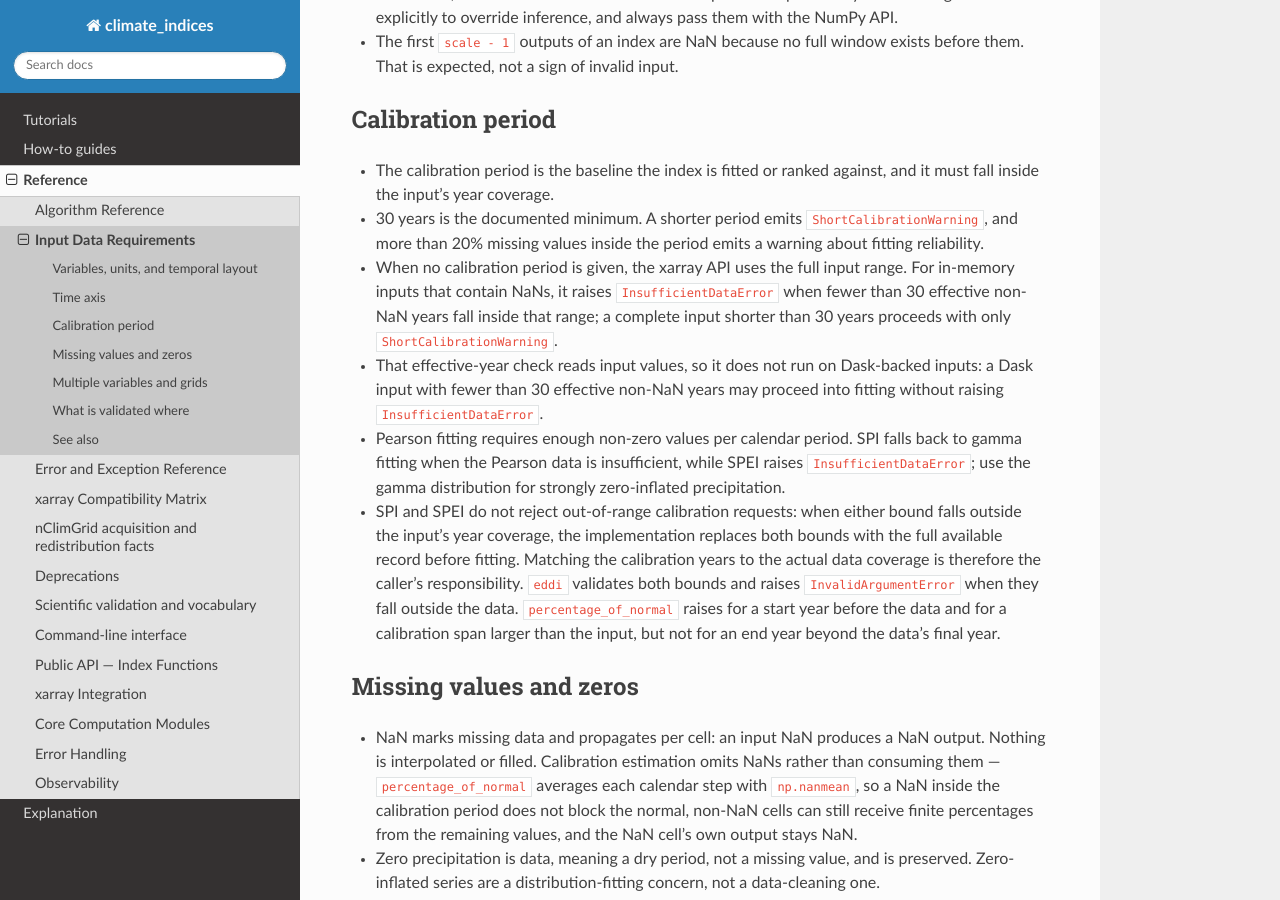
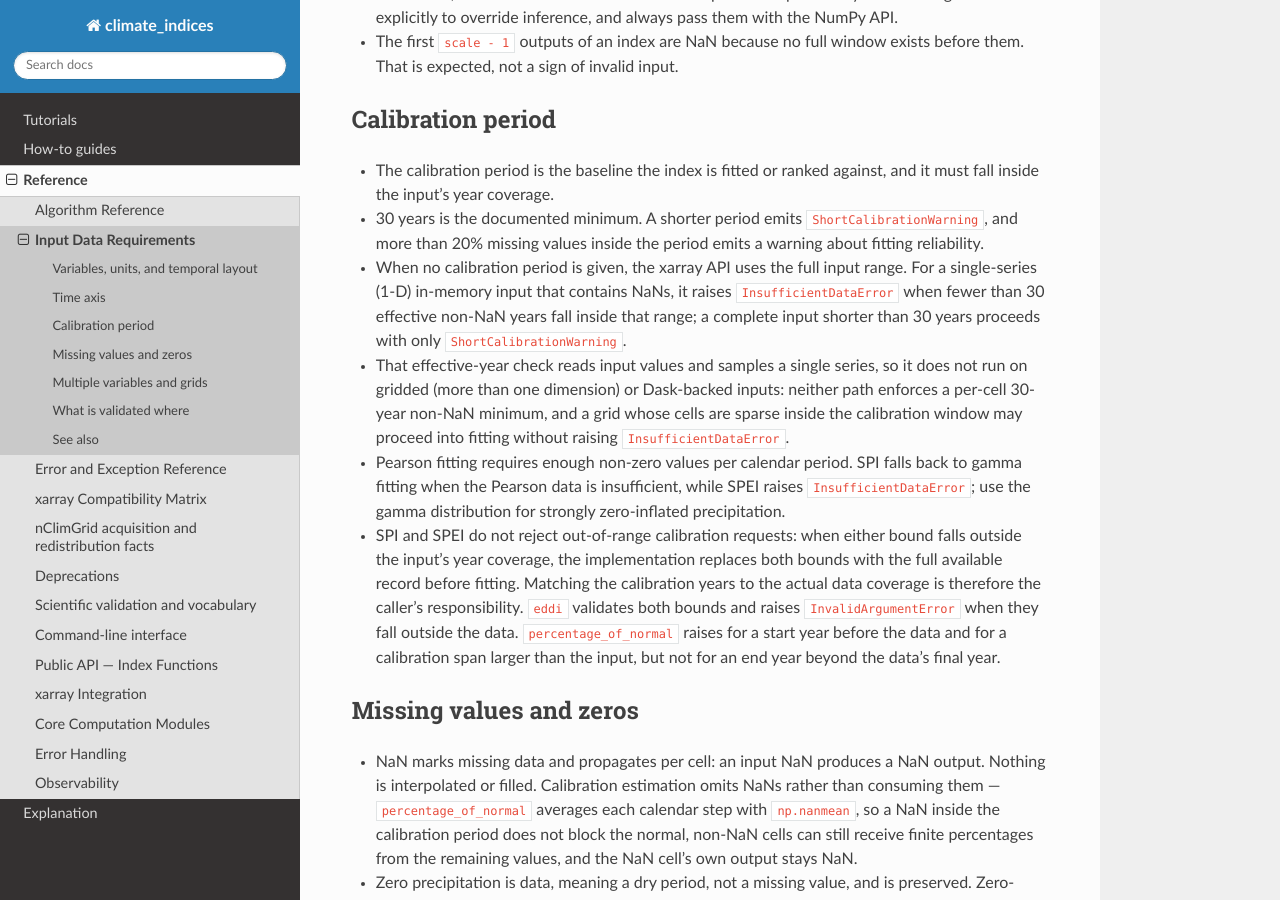
Before and after one commit to monocongo/climate_indices, a Sphinx documentation site: the page built from docs/data_requirements.md, in a window 1280 px wide and 900 px high, scrolled down 1147 px. Built offline with Sphinx 7.4.7 and the Read the Docs theme 3.1.0, drawn with Linux system fonts in a browser that asks for light colours; some of the changed text lies outside the part shown.

Commit message:
docs: scope xarray calibration non-NaN check to single-series input

```diff
--- a/docs/data_requirements.md
+++ b/docs/data_requirements.md
@@ -53,13 +53,15 @@ ones.
   `ShortCalibrationWarning`, and more than 20% missing values inside the
   period emits a warning about fitting reliability.
 - When no calibration period is given, the xarray API uses the full input
-  range. For in-memory inputs that contain NaNs, it raises
-  `InsufficientDataError` when fewer than 30 effective non-NaN years fall
-  inside that range; a complete input shorter than 30 years proceeds with only
-  `ShortCalibrationWarning`.
-- That effective-year check reads input values, so it does not run on
-  Dask-backed inputs: a Dask input with fewer than 30 effective non-NaN years
-  may proceed into fitting without raising `InsufficientDataError`.
+  range. For a single-series (1-D) in-memory input that contains NaNs, it
+  raises `InsufficientDataError` when fewer than 30 effective non-NaN years
+  fall inside that range; a complete input shorter than 30 years proceeds with
+  only `ShortCalibrationWarning`.
+- That effective-year check reads input values and samples a single series, so
+  it does not run on gridded (more than one dimension) or Dask-backed inputs:
+  neither path enforces a per-cell 30-year non-NaN minimum, and a grid whose
+  cells are sparse inside the calibration window may proceed into fitting
+  without raising `InsufficientDataError`.
 - Pearson fitting requires enough non-zero values per calendar period. SPI
   falls back to gamma fitting when the Pearson data is insufficient, while
   SPEI raises `InsufficientDataError`; use the gamma distribution for strongly
@@ -126,7 +128,7 @@ ones.
 | Time coordinate completeness, periodicity, and start month | Caller | Enforced | Caller |
 | Timesteps at least `scale` | Not enforced | Enforced | Not enforced |
 | Calibration length and missing-data warnings | Warned | Warned | Warned |
-| Calibration non-NaN sample size | Caller | Enforced when NaNs are present (in-memory inputs) | Caller |
+| Calibration non-NaN sample size | Caller | Enforced when NaNs are present (in-memory 1-D input) | Caller |
 | Calibration years inside data coverage | Partial (see note) | Partial (see note) | Partial (see note) |
 | Multi-variable alignment | Caller, by array size | Inner join with warning | Caller |
 | Units | Caller | Caller | Converted and validated |
--- a/llms-full.txt
+++ b/llms-full.txt
@@ -3165,7 +3165,7 @@ result = spi(precip_da, scale=6, distribution=Distribution.gamma)
 :::{warning}
 **Error:** `InsufficientDataError: Insufficient non-NaN data in calibration period (1980-2010). Found 245 non-NaN values (20.4 effective years), but at least 30 years of non-NaN data required for reliable distribution fitting.`
 
-**Cause:** Your data contains too many NaN values within the calibration period, leaving fewer than 30 years of valid observations.
+**Cause:** Your data contains too many NaN values within the calibration period, leaving fewer than 30 years of valid observations. This check applies to a single-series (1-D) in-memory input; gridded in-memory and Dask-backed inputs are not preflighted.
 
 **Solution:** Either extend the calibration period or use a different time range with denser data:
 
```
Also changed, not shown: docs/choosing-parameters.md (+7 -6 lines), docs/troubleshooting.md (+1 -1 lines), docs/xarray_migration.md (+1 -1 lines), src/climate_indices/CONTEXT.md (+1 -1 lines).
